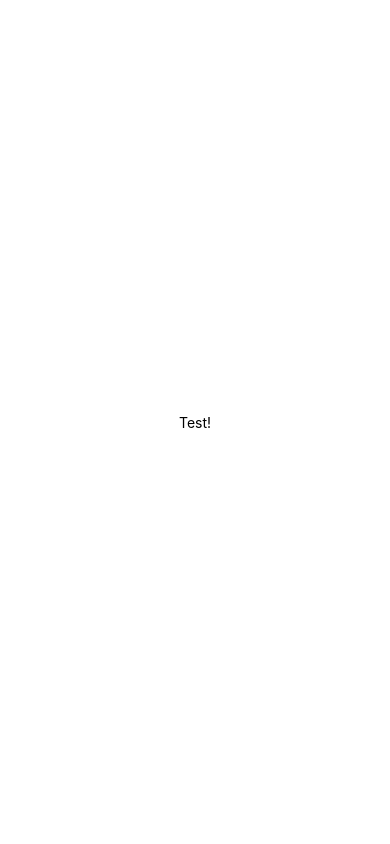
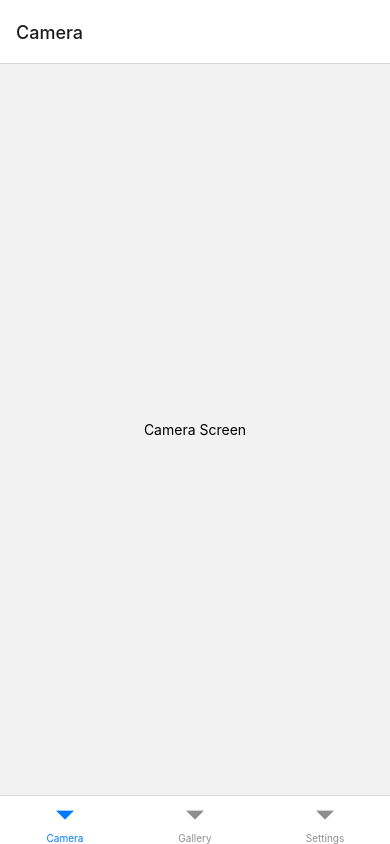
Before and after one commit to BradyHodge/TempVault, a React Native app: screen / in a window 390 px wide. Built offline with nearby package versions, Linux system fonts and the light colour scheme.

Commit message:
Add react-navigation and update dependencies

```diff
--- a/App.js
+++ b/App.js
@@ -1,12 +1,44 @@
+import React from 'react';
 import { StatusBar } from 'expo-status-bar';
 import { StyleSheet, Text, View } from 'react-native';
+import { NavigationContainer } from '@react-navigation/native';
+import { createBottomTabNavigator } from '@react-navigation/bottom-tabs';
+
+function CameraScreen() {
+  return (
+    <View style={styles.centered}>
+      <Text>Camera Screen</Text>
+    </View>
+  );
+}
+
+function GalleryScreen() {
+  return (
+    <View style={styles.centered}>
+      <Text>Gallery Screen</Text>
+    </View>
+  );
+}
+
+function SettingsScreen() {
+  return (
+    <View style={styles.centered}>
+      <Text>Settings Screen</Text>
+    </View>
+  );
+}
+
+const Tab = createBottomTabNavigator();
 
 export default function App() {
   return (
-    <View style={styles.container}>
-      <Text>Test!</Text>
-      <StatusBar style="auto" />
-    </View>
+    <NavigationContainer>
+      <Tab.Navigator>
+        <Tab.Screen name="Camera" component={CameraScreen} />
+        <Tab.Screen name="Gallery" component={GalleryScreen} />
+        <Tab.Screen name="Settings" component={SettingsScreen} />
+      </Tab.Navigator>
+    </NavigationContainer>
   );
 }
 
@@ -17,4 +49,9 @@ const styles = StyleSheet.create({
     alignItems: 'center',
     justifyContent: 'center',
   },
+  centered: {
+    flex: 1,
+    alignItems: 'center',
+    justifyContent: 'center',
+  },
 });
--- a/package.json
+++ b/package.json
@@ -9,10 +9,14 @@
     "web": "expo start --web"
   },
   "dependencies": {
+    "@react-navigation/bottom-tabs": "^6.5.11",
+    "@react-navigation/native": "^6.1.9",
     "expo": "~50.0.3",
     "expo-status-bar": "~1.11.1",
     "react": "18.2.0",
-    "react-native": "0.73.2"
+    "react-native": "0.73.2",
+    "react-native-safe-area-context": "^4.8.2",
+    "react-native-screens": "^3.29.0"
   },
   "devDependencies": {
     "@babel/core": "^7.20.0"
```
Also changed, not shown: 1 other file (tests, documents, lock files or other folders).
